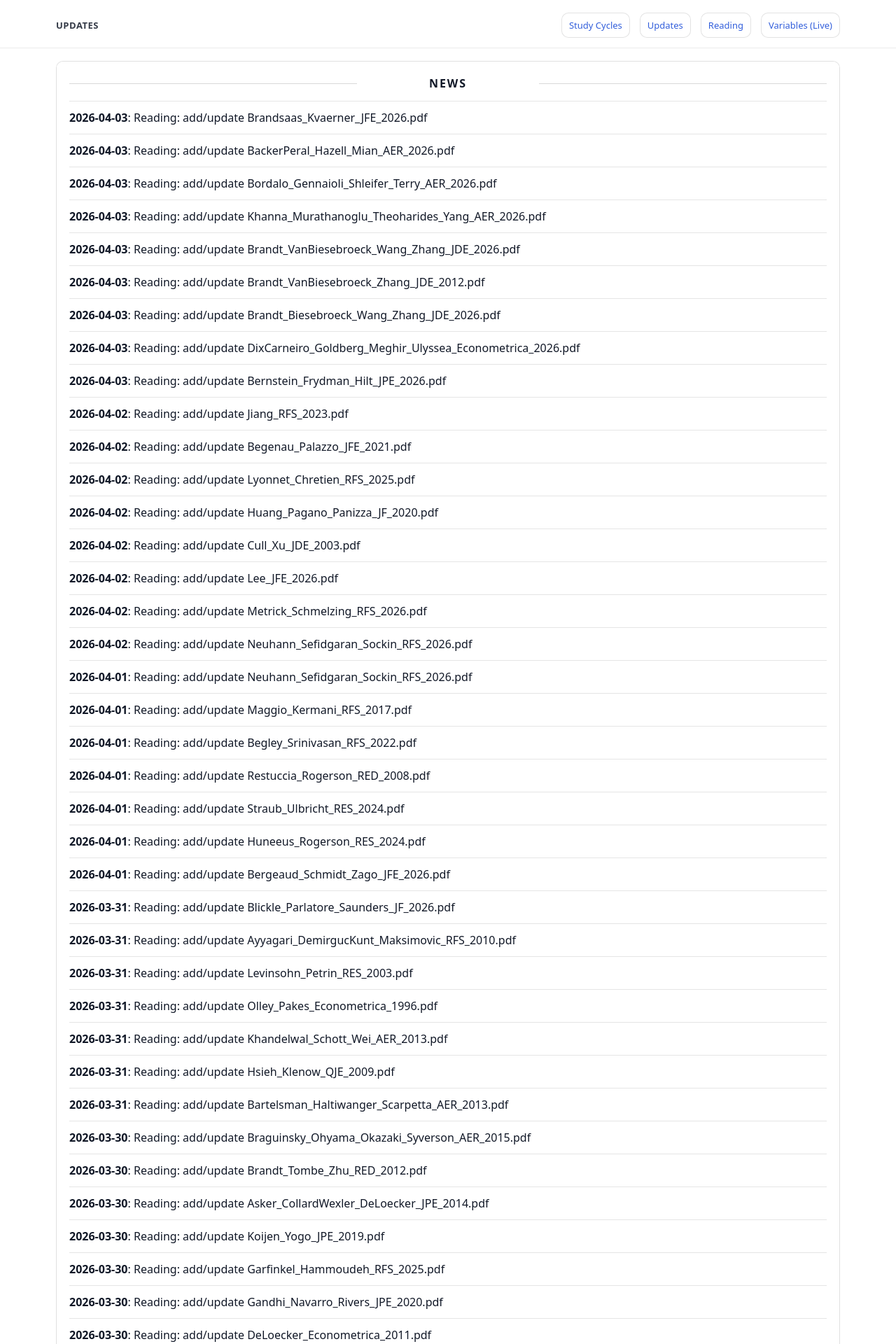
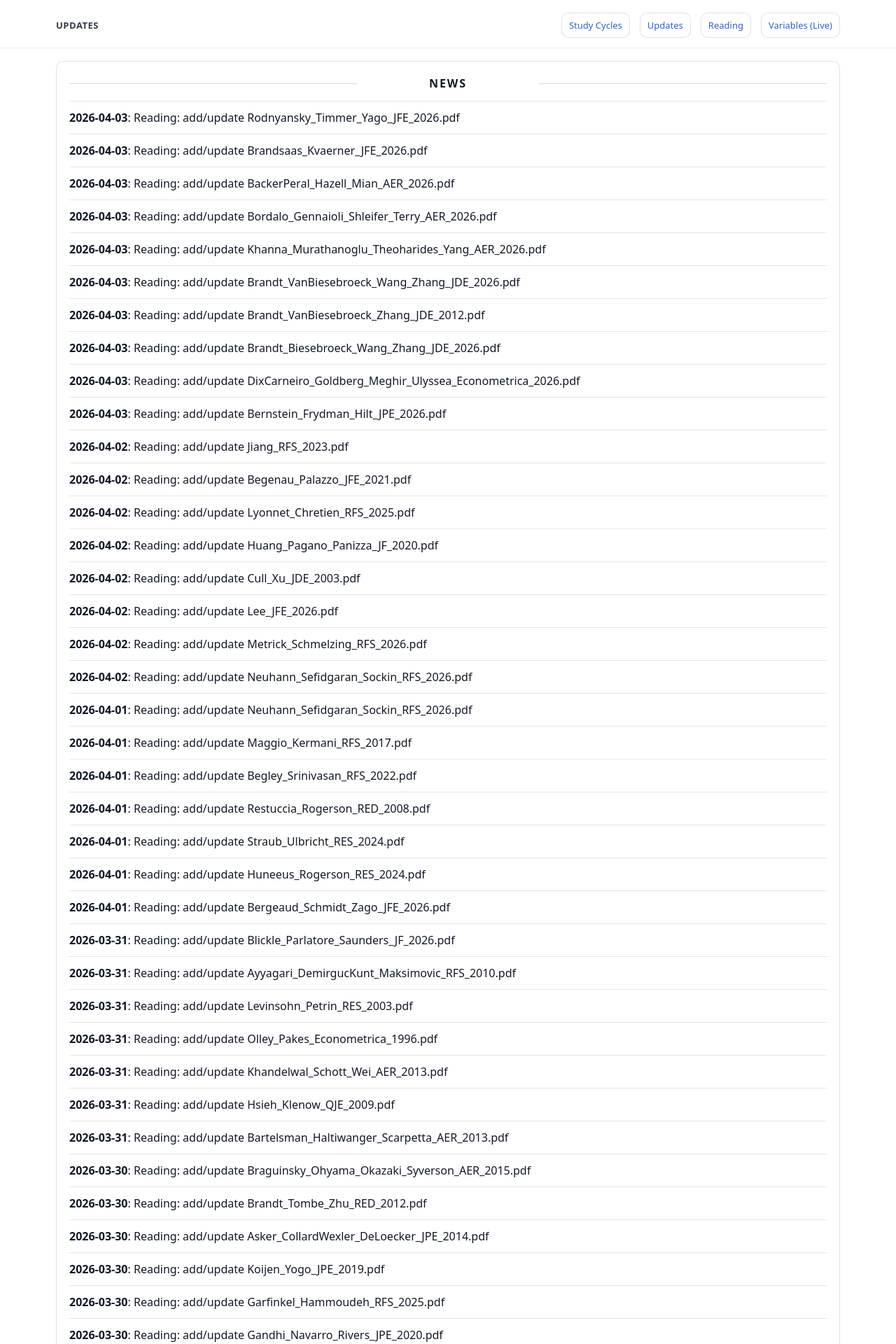
Before and after one commit to yaxinzn/study-archive, a Jekyll site: the page built from updates/index.md, in a window 1280 px wide. Shown: the top 1920 px of the page at 70% size. Built offline with Jekyll 4.4.1, drawn with Linux system fonts in a browser that asks for light colours; some of the changed text lies outside the part shown.

Commit message:
chore: update NEWS feed

```diff
--- a/_data/news.yml
+++ b/_data/news.yml
@@ -1,4 +1,7 @@
 # Auto-generated update history (sorted newest -> oldest). Do not edit manually.
+- ts: "1775214716"
+  date: "2026-04-03"
+  title: "Reading: add/update Rodnyansky_Timmer_Yago_JFE_2026.pdf"
 - ts: "1775210877"
   date: "2026-04-03"
   title: "Reading: add/update Brandsaas_Kvaerner_JFE_2026.pdf"
```
